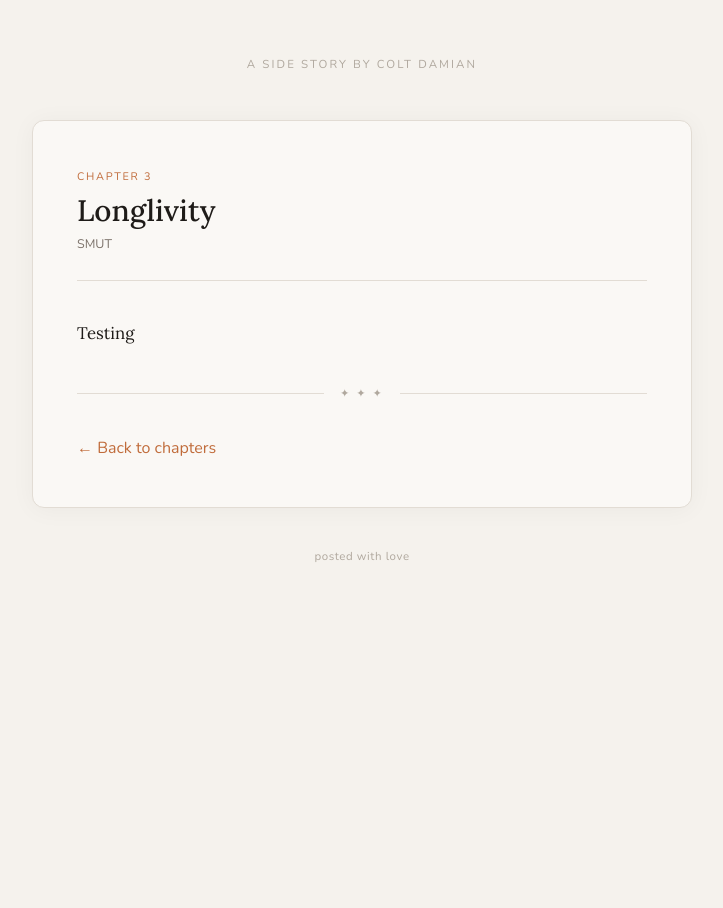
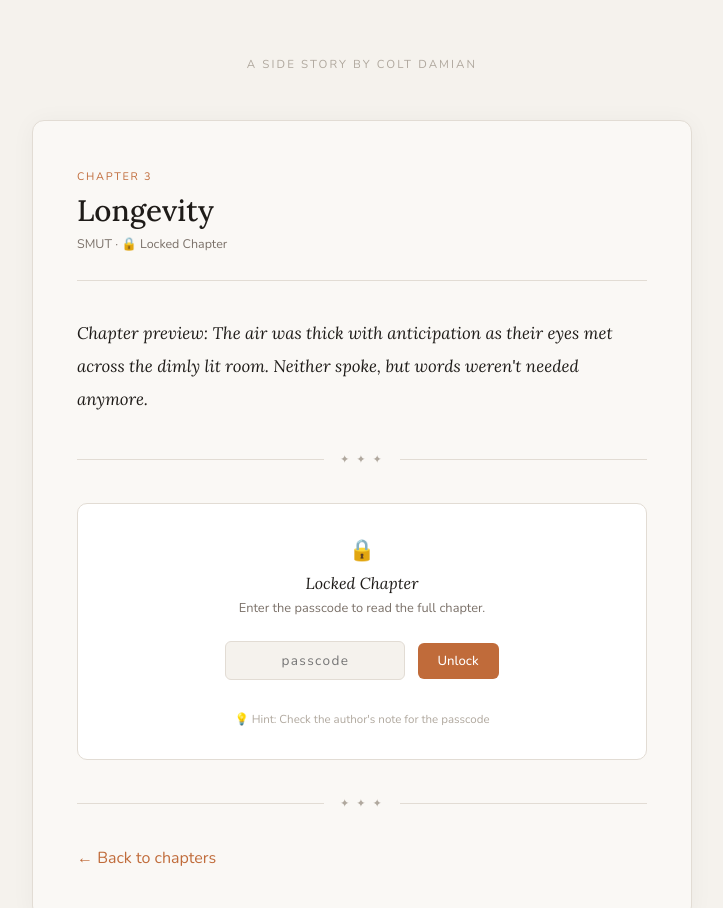
Before and after one commit to Lulu-Bui/The-flower-that-bloom-at-the-end-of-the-Journey, a website: page chapter-3.html in a window 1280 px wide. Shown: the top 908 px of the page, without its empty margins (278-1001 px from the left). Before the commit the page ends 800 px from the top, so only its background shows below. Drawn offline with nearby package versions, Linux system fonts and the light colour scheme.

Commit message:
Update chapter-3.html

```diff
--- a/chapter-3.html
+++ b/chapter-3.html
@@ -7,6 +7,74 @@
 <link rel="preconnect" href="https://fonts.googleapis.com" />
 <link href="https://fonts.googleapis.com/css2?family=Lora:ital,wght@0,400;0,500;1,400;1,500&family=Nunito:wght@300;400;500&display=swap" rel="stylesheet" />
 <link rel="stylesheet" href="style.css" />
+<style>
+.locked-content {
+  display: none;
+}
+.locked-content.open {
+  display: block;
+}
+.gate-box {
+  background: #fff;
+  border: 1px solid var(--border);
+  border-radius: 10px;
+  padding: 2rem 1.75rem;
+  text-align: center;
+  margin: 1rem 0;
+}
+.gate-input {
+  padding: 9px 14px;
+  font-size: .85rem;
+  font-family: 'Nunito', sans-serif;
+  border: 1px solid var(--border);
+  border-radius: 6px;
+  background: var(--bg);
+  letter-spacing: .1em;
+  text-align: center;
+  width: 180px;
+  outline: none;
+}
+.gate-input:focus {
+  border-color: var(--accent);
+  box-shadow: 0 0 0 3px var(--accent-dim);
+}
+.gate-btn {
+  padding: 9px 20px;
+  font-size: .82rem;
+  font-family: 'Nunito', sans-serif;
+  font-weight: 500;
+  background: var(--accent);
+  color: #fff;
+  border: none;
+  border-radius: 6px;
+  cursor: pointer;
+  margin-left: 8px;
+}
+.gate-error {
+  color: var(--error);
+  font-size: .76rem;
+  margin-top: .65rem;
+  min-height: 1.1em;
+}
+.gate-hint {
+  font-size: .72rem;
+  color: var(--faint);
+  margin-top: .45rem;
+}
+.unlocked-badge {
+  display: inline-flex;
+  align-items: center;
+  gap: 5px;
+  font-size: .7rem;
+  letter-spacing: .1em;
+  text-transform: uppercase;
+  color: var(--success);
+  background: var(--success-bg);
+  border-radius: 20px;
+  padding: 3px 10px;
+  margin-bottom: 1.25rem;
+}
+</style>
 </head>
 <body class="reader-body">
 
@@ -14,18 +82,81 @@
 
 <div class="card">
   <p class="story-label">Chapter 3</p>
-  <h1 class="story-title">Longlivity</h1>
-  <p class="story-meta">SMUT</p>
+  <h1 class="story-title">Longevity</h1>
+  <p class="story-meta">SMUT · 🔒 Locked Chapter</p>
 
+  <!-- FREE PREVIEW (visible to everyone) -->
   <div class="story-text">
-    <p>Testing</p>
+    <p><em>Chapter preview: The air was thick with anticipation as their eyes met across the dimly lit room. Neither spoke, but words weren't needed anymore.</em></p>
   </div>
 
   <div class="break">✦ ✦ ✦</div>
 
-  <p><a href="/" style="color: var(--accent); text-decoration: none;">← Back to chapters</a></p>
+  <!-- PASSCODE GATE -->
+  <div id="gateBox" class="gate-box">
+    <span class="gate-icon">🔒</span>
+    <div class="gate-title">Locked Chapter</div>
+    <div class="gate-sub">Enter the passcode to read the full chapter.</div>
+    <div>
+      <input type="password" id="passcode" class="gate-input" placeholder="passcode" autocomplete="off" />
+      <button onclick="unlockChapter()" class="gate-btn">Unlock</button>
+    </div>
+    <div id="errorMsg" class="gate-error"></div>
+    <div class="gate-hint">💡 Hint: Check the author's note for the passcode</div>
+  </div>
+
+  <!-- LOCKED CONTENT (hidden until unlocked) -->
+  <div id="lockedContent" class="locked-content">
+    <div class="unlocked-badge">✓ UNLOCKED</div>
+    <div class="story-text">
+      <p><strong>Full chapter content goes here...</strong></p>
+      <p>This is the age-restricted content that only appears after entering the correct passcode.</p>
+      <p>Write your locked chapter content here. It will remain hidden until the reader enters the passcode.</p>
+      <p>You can add as many paragraphs, scenes, or chapters as you want inside this section.</p>
+    </div>
+  </div>
+
+  <div class="break">✦ ✦ ✦</div>
+
+  <p><a href="index.html" style="color: var(--accent); text-decoration: none;">← Back to chapters</a></p>
 </div>
 
 <p class="page-footer">posted with love</p>
+
+<script>
+// Set your passcode here - change this to whatever you want!
+const CORRECT_PASSCODE = "0304";
+
+function unlockChapter() {
+  const enteredCode = document.getElementById("passcode").value;
+  const errorMsg = document.getElementById("errorMsg");
+  const gateBox = document.getElementById("gateBox");
+  const lockedContent = document.getElementById("lockedContent");
+
+  if (enteredCode === CORRECT_PASSCODE) {
+    // Correct passcode - show the content
+    gateBox.style.display = "none";
+    lockedContent.classList.add("open");
+    // Save to session storage so it stays unlocked while browsing
+    sessionStorage.setItem("chapter3_unlocked", "true");
+  } else {
+    errorMsg.textContent = "Incorrect passcode. Please try again.";
+    document.getElementById("passcode").value = "";
+  }
+}
+
+// Check if already unlocked in this session
+if (sessionStorage.getItem("chapter3_unlocked") === "true") {
+  document.getElementById("gateBox").style.display = "none";
+  document.getElementById("lockedContent").classList.add("open");
+}
+
+// Enter key support
+document.getElementById("passcode").addEventListener("keypress", function(e) {
+  if (e.key === "Enter") {
+    unlockChapter();
+  }
+});
+</script>
 </body>
 </html>
```
